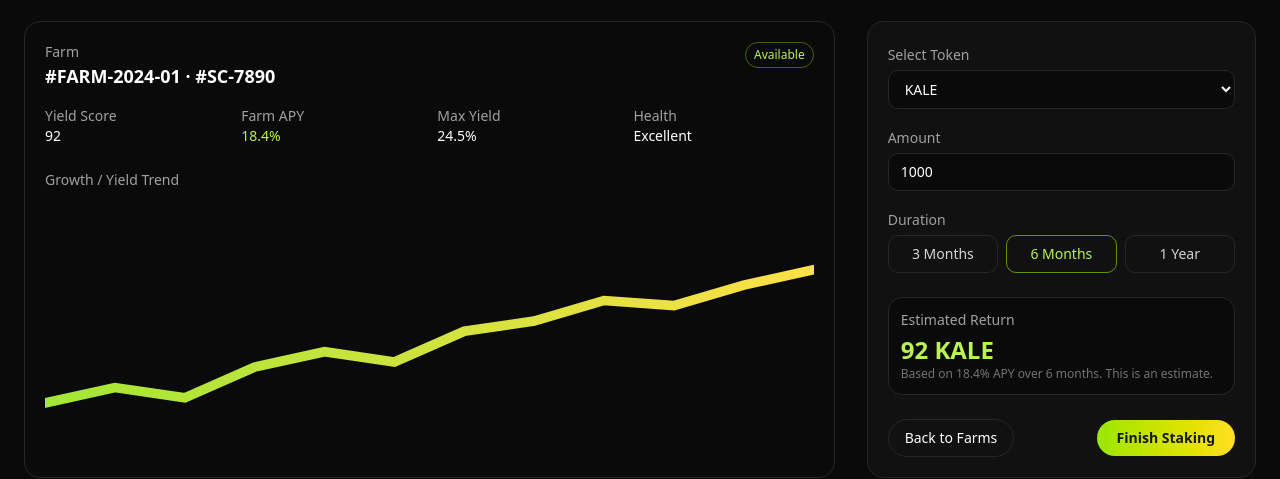
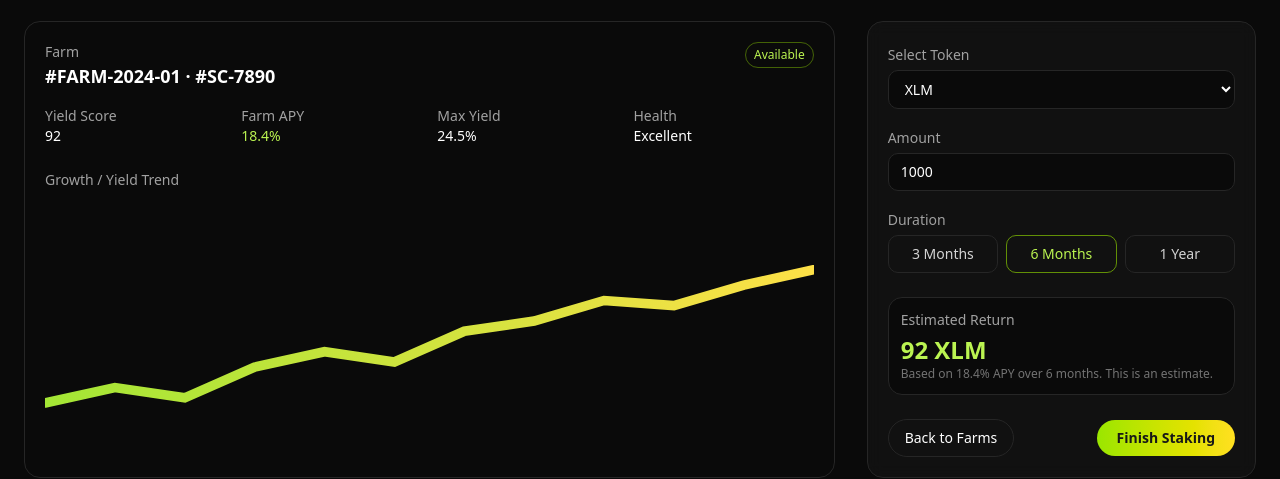
Before and after one commit to AloysJehwin/KALE-Cult, a Next.js app in the folder kale-cult/: page /stake-done in a window 1280 px wide. Shown: the part 327-806 px from the top of the page. Built offline with nearby package versions, Linux system fonts and the light colour scheme.

Commit message:
form details updation

```diff
--- a/kale-cult/src/app/stake-done/page.tsx
+++ b/kale-cult/src/app/stake-done/page.tsx
@@ -109,8 +109,7 @@ export default function StakeDonePage() {
                 onChange={(e) => setToken(e.target.value)}
                 className="mt-1 w-full rounded-lg bg-neutral-950 border border-neutral-800 px-3 py-2 text-sm focus:outline-none focus:ring-2 focus:ring-lime-400/40"
               >
-                <option value="KALE">KALE</option>
-                <option value="USDC">USDC</option>
+                <option value="XLM">XLM</option>
               </select>
             </div>
             <div className="mt-4">
@@ -143,7 +142,7 @@ export default function StakeDonePage() {
             </div>
             <div className="mt-6 rounded-xl border border-neutral-800 p-3 bg-neutral-950">
               <div className="text-sm text-neutral-400">Estimated Return</div>
-              <div className="mt-1 text-2xl font-semibold text-lime-300">{estimatedReturn.toLocaleString(undefined, { maximumFractionDigits: 2 })} {token}</div>
+              <div className="mt-1 text-2xl font-semibold text-lime-300">{estimatedReturn.toLocaleString(undefined, { maximumFractionDigits: 2 })} XLM</div>
               <div className="text-xs text-neutral-500">Based on {farm.apy}% APY over {months} months. This is an estimate.</div>
             </div>
             <div className="mt-6 flex items-center justify-between">
```
